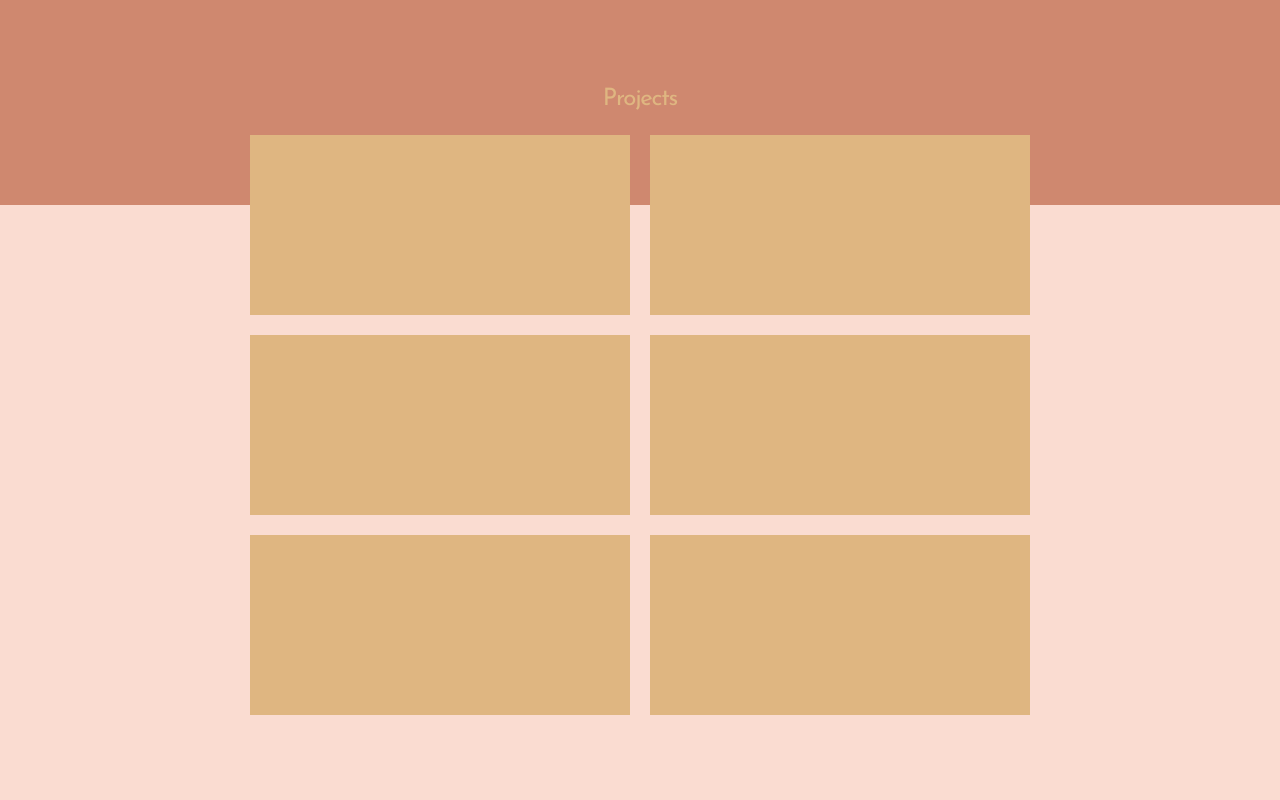
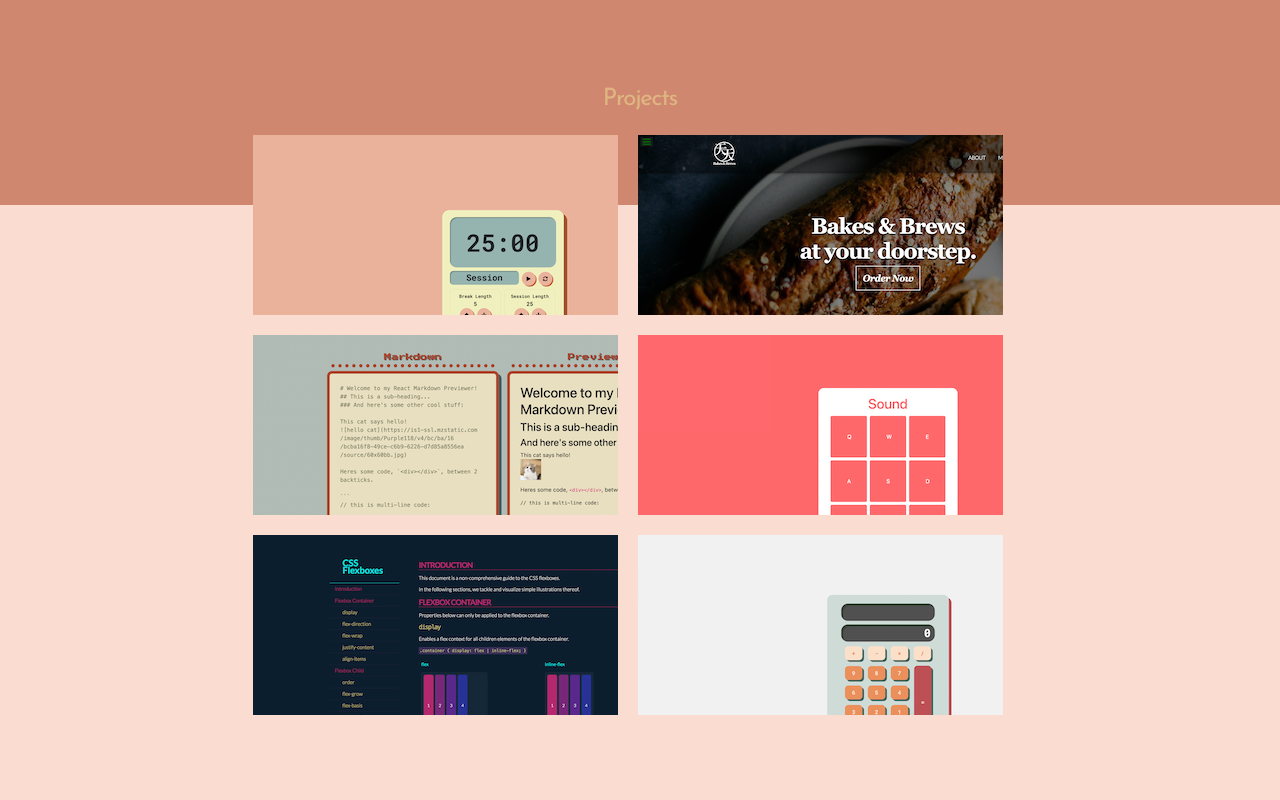
Before and after one commit to arcsbstn/arcsbstn.github.io, a React (Create React App) app: page / in a window 1280 px wide. Shown: the part 800-1600 px from the top of the page. Built offline with nearby package versions, Linux system fonts and the light colour scheme.

Commit message:
render projects from projectsList

```diff
--- a/src/components/Projects.js
+++ b/src/components/Projects.js
@@ -1,6 +1,7 @@
 import '../styles/Projects.scss'
 import React, { useContext } from 'react'
 import { ThemeContext } from '../contexts/theme'
+import { projects } from '../projectsList'
 
 export default function Projects() {
   const [{ theme }] = useContext(ThemeContext)
@@ -8,23 +9,25 @@ export default function Projects() {
   return (
     <section id='projects'
       style={{ color: theme.projectsAccent }}>
-      <div className="Projects__wrapper">
-        <div className="Projects__primaryBg" style={{ backgroundColor: theme.projectsBg2 }}>
-          <div className="Projects__accentBg row justify-content-center" style={{ backgroundColor: theme.projectsBg1 }}>
+      <div className='Projects__wrapper'>
+        <div className='Projects__primaryBg' style={{ backgroundColor: theme.projectsBg2 }}>
+          <div className='Projects__accentBg row justify-content-center' style={{ backgroundColor: theme.projectsBg1 }}>
             <h3>Projects</h3>
           </div>
-          <div className="Projects__contentWrapper container">
-            <div className="row justify-content-center">
-              <div className="Projects__tile col-md-4" style={{ backgroundColor: theme.projectsAccent }}></div>
-              <div className="Projects__tile col-md-4" style={{ backgroundColor: theme.projectsAccent }}></div>
-            </div>
-            <div className="row justify-content-center">
-              <div className="Projects__tile col-md-4" style={{ backgroundColor: theme.projectsAccent }}></div>
-              <div className="Projects__tile col-md-4" style={{ backgroundColor: theme.projectsAccent }}></div>
-            </div>
-            <div className="row justify-content-center">
-              <div className="Projects__tile col-md-4" style={{ backgroundColor: theme.projectsAccent }}></div>
-              <div className="Projects__tile col-md-4" style={{ backgroundColor: theme.projectsAccent }}></div>
+          <div className='General__wrapper'>
+            <div className='Projects__contentWrapper container d-flex flex-wrap flex-row'>
+              <div className='row w-100 justify-content-center'>
+                {projects.map((project, index) => {
+                  return (
+                    <div key={index}
+                      className='Projects__tile col-md-5'
+                      style={{
+                        backgroundImage: `url(${project.image})`
+                      }}>
+                    </div>
+                  )
+                })}
+              </div>
             </div>
           </div>
         </div>
```
